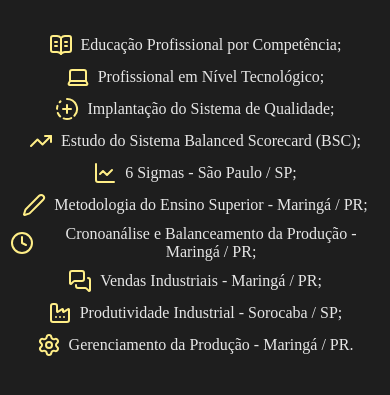
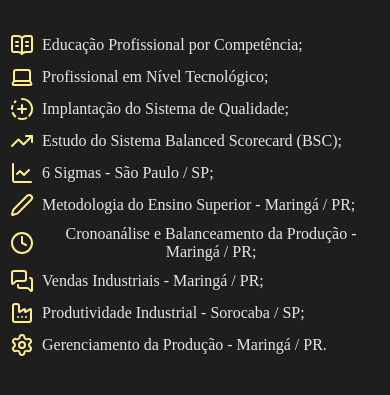
Before and after one commit to HekermannVB/andrehbuss, a plain HTML site: page index.html in a window 390 px wide. Shown: the part 2079-2474 px from the top of the page. Drawn offline with nearby package versions, Linux system fonts and the light colour scheme.

Commit message:
courses 2

```diff
--- a/assets/css/style.css
+++ b/assets/css/style.css
@@ -372,7 +372,7 @@ courses li svg {
         }
 
         courses li {
-            justify-content: center; /* Centraliza os itens da lista */
+            justify-content: left; /* Centraliza os itens da lista */
         }
 
     }
```
